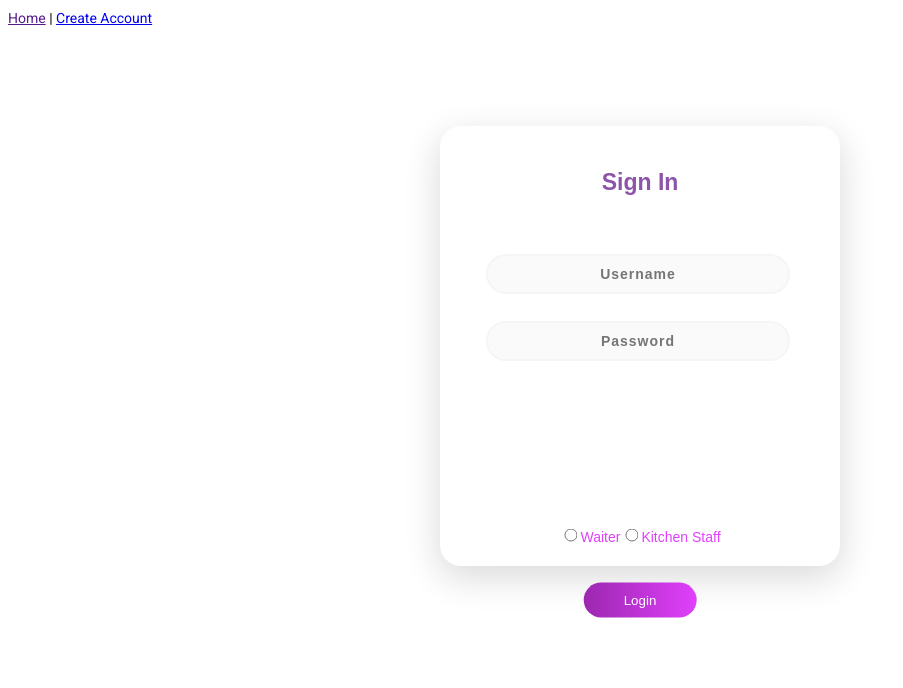
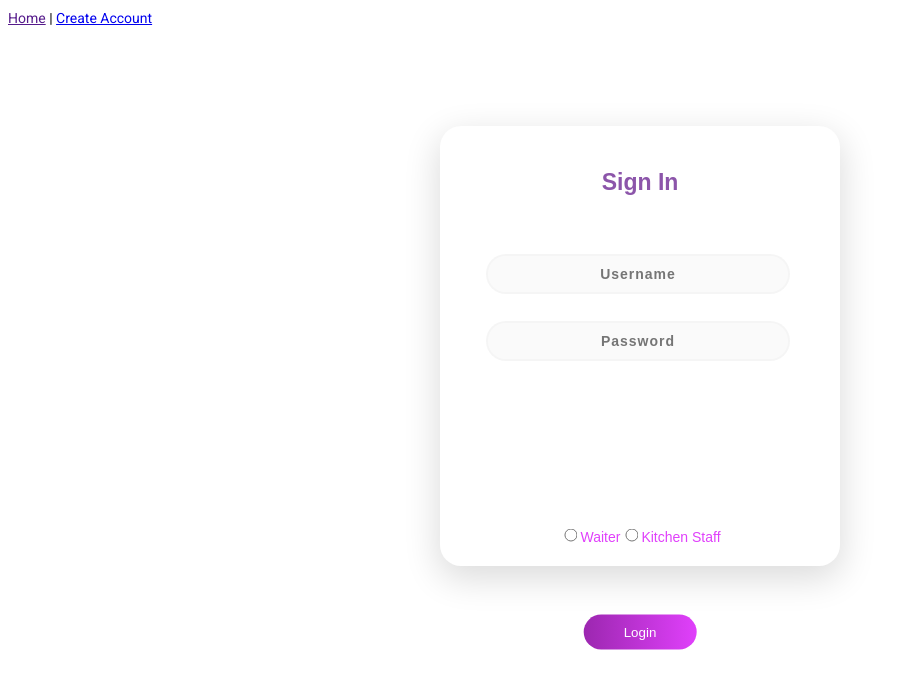
Before and after one commit to zhac299/TeamProject2021, an Angular app in the folder RestaurantWebApp/: page /login in a window 1280 px wide. Shown: the top 688 px of the page, without its empty margins (0-903 px from the left). Built offline with nearby package versions, Linux system fonts and the light colour scheme.

Commit message:
program edits.

```diff
--- a/RestaurantWebApp/src/app/login-input/login-input.component.sass
+++ b/RestaurantWebApp/src/app/login-input/login-input.component.sass
@@ -67,7 +67,7 @@ form.form1
 .submit
   margin: 0
   position: absolute
-  top: 75%
+  top: 79%
   left: 50%
   -ms-transform: translate(-50%, -50%)
   transform: translate(-50%, -50%)
```
